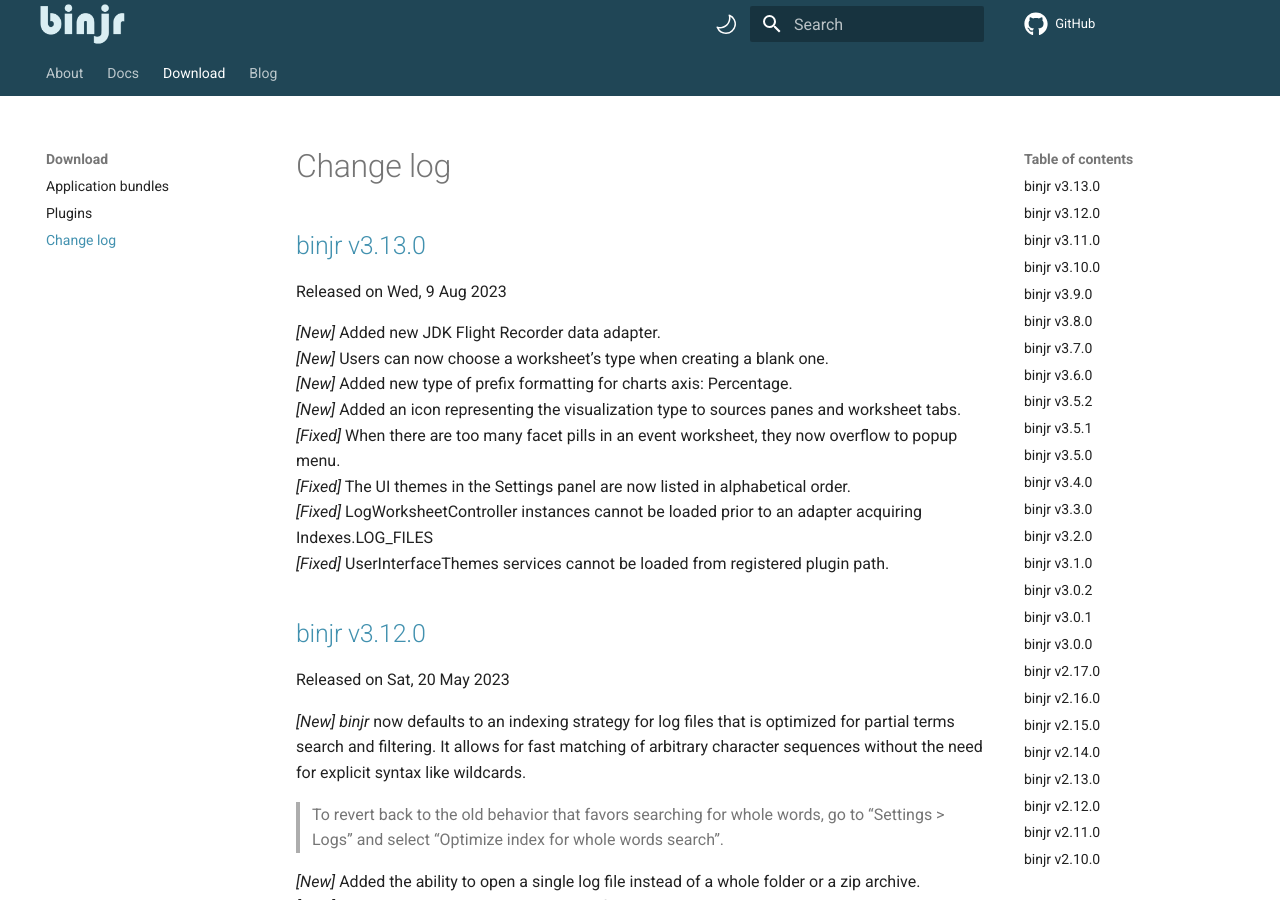
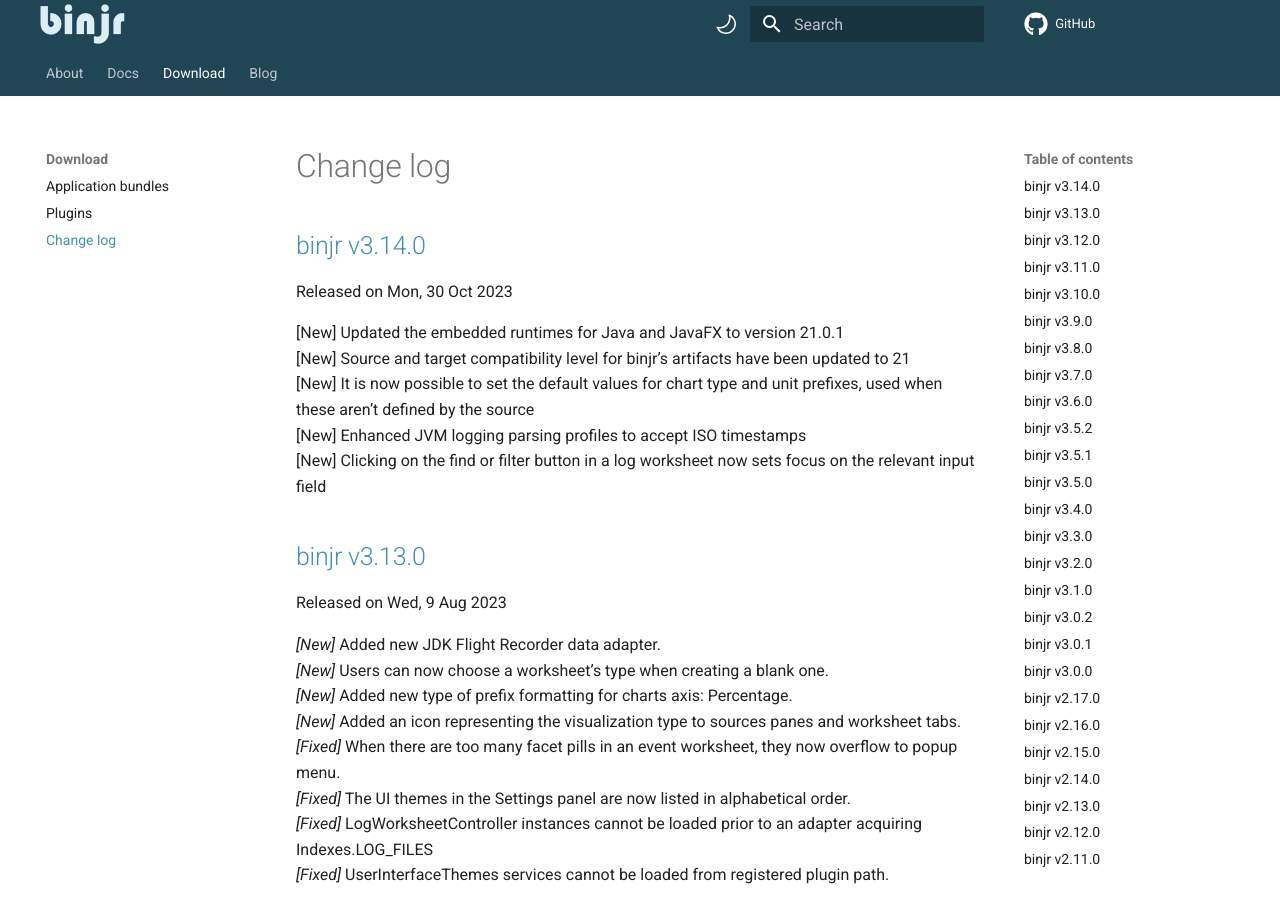
Before and after one commit to binjr/binjr.github.io, an MkDocs documentation site: the page built from docs/download/CHANGELOG.md, in a window 1280 px wide and 900 px high. Built offline with MkDocs 1.6.1 and Material for MkDocs 9.7.7, drawn with Linux system fonts in a browser that asks for light colours; comment, search, counter and statistics services are not loaded.

Commit message:
Release  v3.14.0

```diff
--- a/docs/download/CHANGELOG.md
+++ b/docs/download/CHANGELOG.md
@@ -1,4 +1,14 @@
 # Change log
+
+## [binjr v3.14.0](https://github.com/binjr/binjr/releases/tag/v3.14.0)
+Released on Mon, 30 Oct 2023
+
+[New] Updated the embedded runtimes for Java and JavaFX to version 21.0.1
+[New] Source and target compatibility level for binjr's artifacts have been updated to 21
+[New] It is now possible to set the default values for chart type and unit prefixes, used when these aren't defined by the source
+[New] Enhanced JVM logging parsing profiles to accept ISO timestamps
+[New] Clicking on the find or filter button in a log worksheet now sets focus on the relevant input field
+
 
 ## [binjr v3.13.0](https://github.com/binjr/binjr/releases/tag/v3.13.0)
 Released on Wed, 9 Aug 2023
@@ -11,7 +21,6 @@
 _[Fixed]_ The UI themes in the Settings panel are now listed in alphabetical order.
 _[Fixed]_ LogWorksheetController instances cannot be loaded prior to an adapter acquiring Indexes.LOG_FILES
 _[Fixed]_ UserInterfaceThemes services cannot be loaded from registered plugin path.
-
 
 ## [binjr v3.12.0](https://github.com/binjr/binjr/releases/tag/v3.12.0)
 Released on Sat, 20 May 2023
```
Also changed, not shown: docs/download/latest_release.md (+8 -8 lines), 1 other file.
